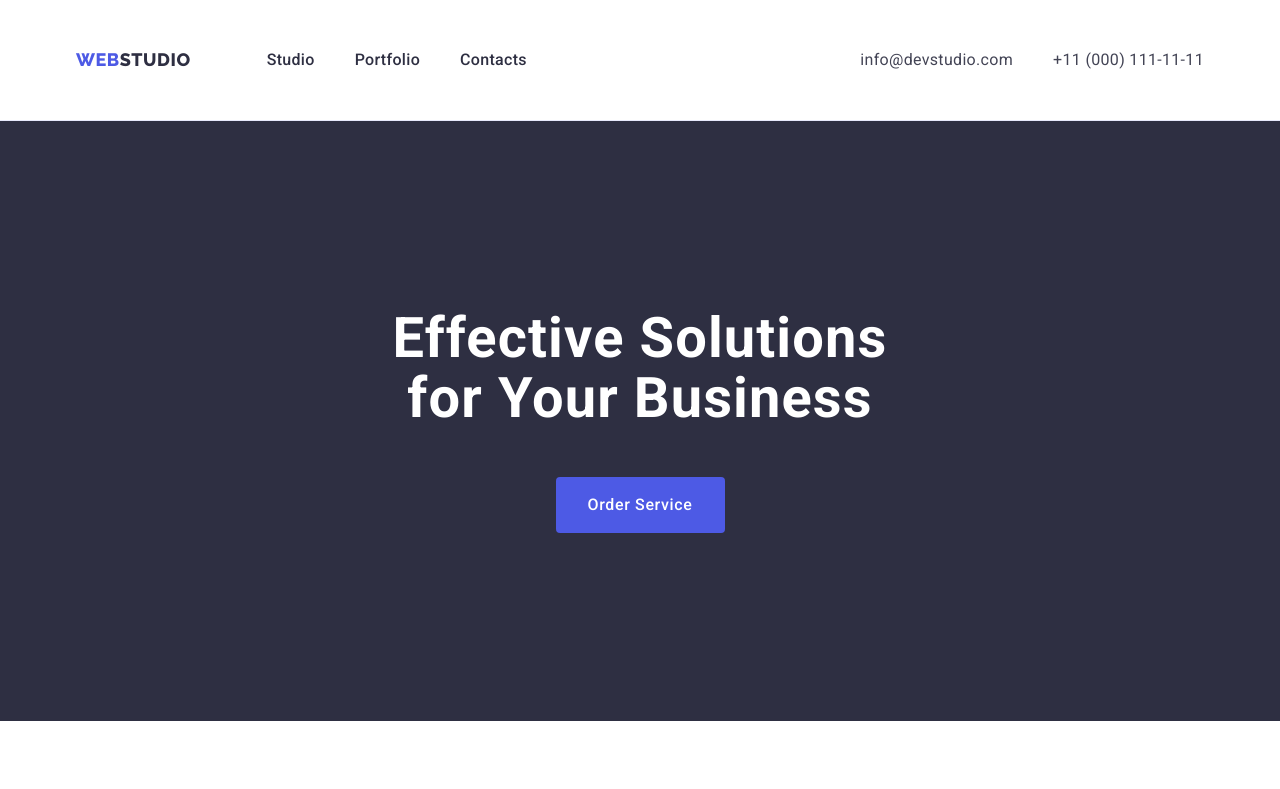
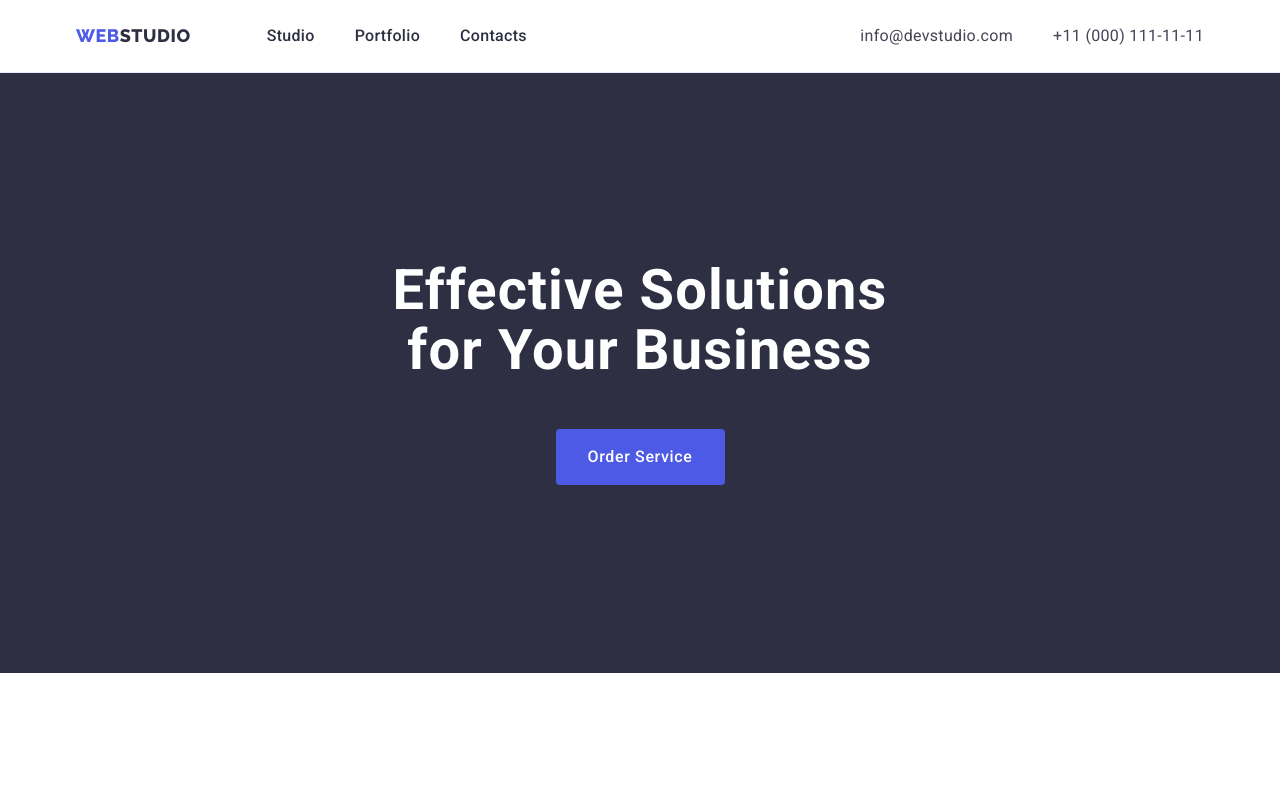
Before and after one commit to Stef712/goit-markup-hw-03, a plain HTML site: page index.html in a window 1280 px wide. Shown: the top 789 px of the page. Drawn offline with nearby package versions, Linux system fonts and the light colour scheme.

Commit message:
oare e bun

```diff
--- a/index.html
+++ b/index.html
@@ -33,13 +33,13 @@
             >Web<span class="logo-dark">Studio</span></a
           >
           <ul class="list header-menu-list">
-            <li class="header-menu-item">
+            <li>
               <a href="./index.html" class="link header-links">Studio</a>
             </li>
-            <li class="header-menu-item">
+            <li>
               <a href="./portfolio.html" class="link header-links">Portfolio</a>
             </li>
-            <li class="header-menu-item">
+            <li>
               <a href="" class="link header-links">Contacts</a>
             </li>
           </ul>
@@ -47,12 +47,12 @@
         <!-- Address Section -->
         <address class="address">
           <ul class="list header-menu-list">
-            <li class="header-menu-item">
+            <li>
               <a href="mailto:info@devstudio.com" class="link address"
                 >info@devstudio.com</a
               >
             </li>
-            <li class="header-menu-item">
+            <li>
               <a href="tel:+110001111111" class="link address"
                 >+11 (000) 111-11-11</a
               >
```
Also changed, not shown: portfolio.html (+5 -5 lines).
